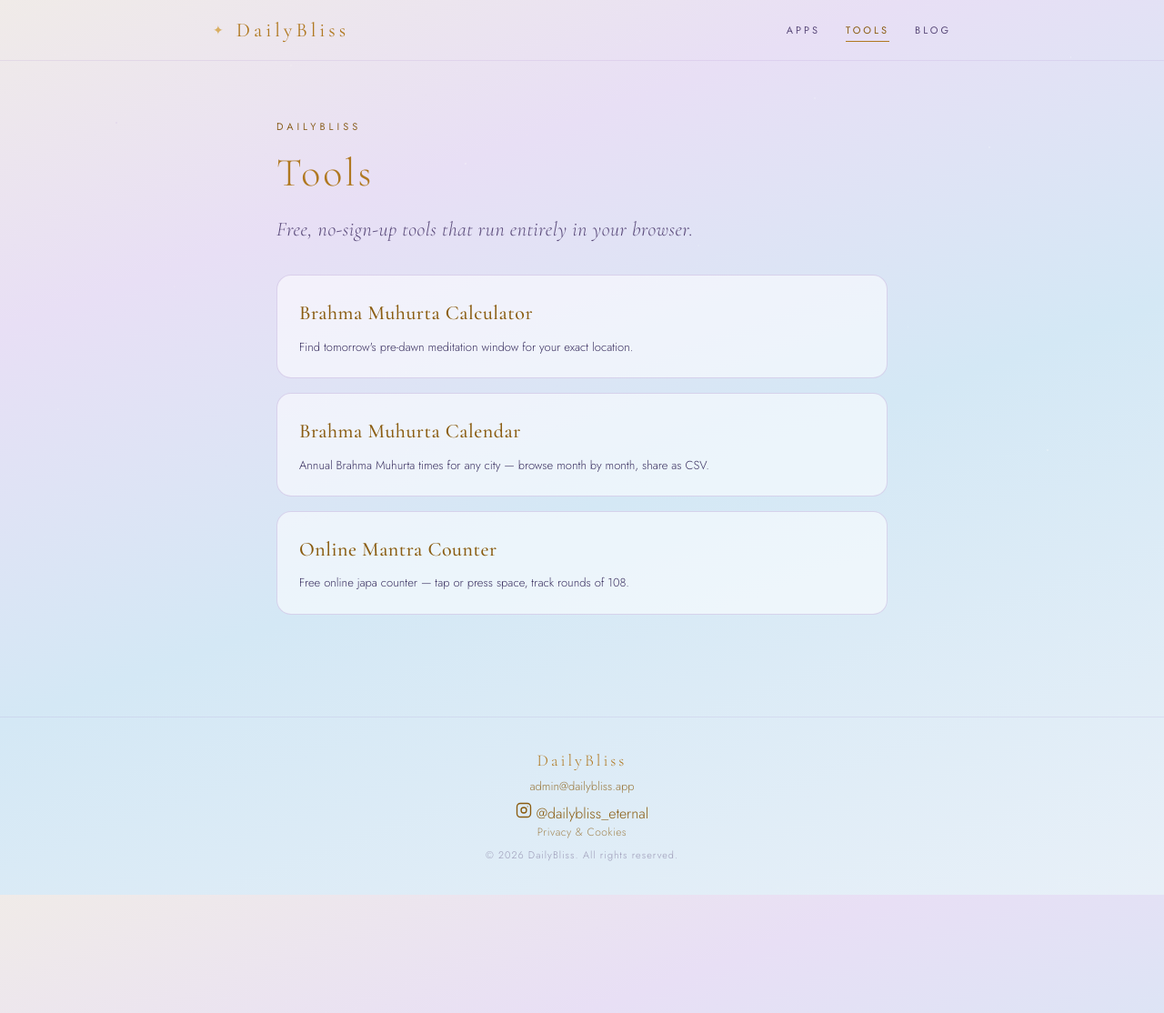
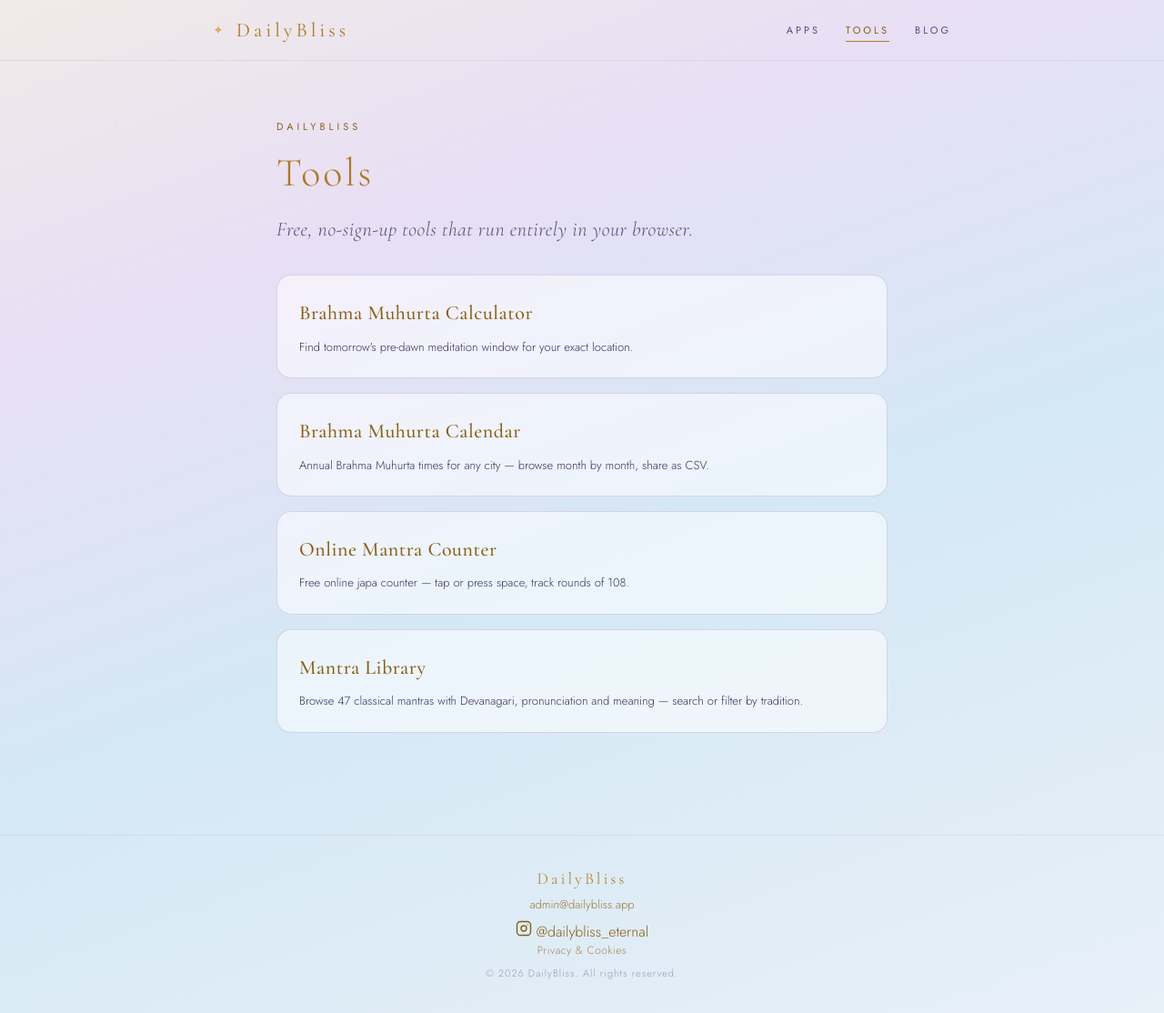
Before and after one commit to dailybliss/dailybliss.github.io, a Jekyll site: the page built from tools/index.html, in a window 1280 px wide. Shown: the whole page at 91% size. Built offline with Jekyll 4.4.1, drawn with Linux system fonts in a browser that asks for light colours.

Commit message:
Update index.html

```diff
--- a/tools/index.html
+++ b/tools/index.html
@@ -30,5 +30,11 @@ description: Free interactive tools for your spiritual practice.
         <p>Free online japa counter — tap or press space, track rounds of 108.</p>
       </a>
     </li>
+    <li>
+      <a href="{{ '/tools/mantra-library/' | relative_url }}">
+        <h3>Mantra Library</h3>
+        <p>Browse 47 classical mantras with Devanagari, pronunciation and meaning — search or filter by tradition.</p>
+      </a>
+    </li>
   </ul>
 </article>
```
